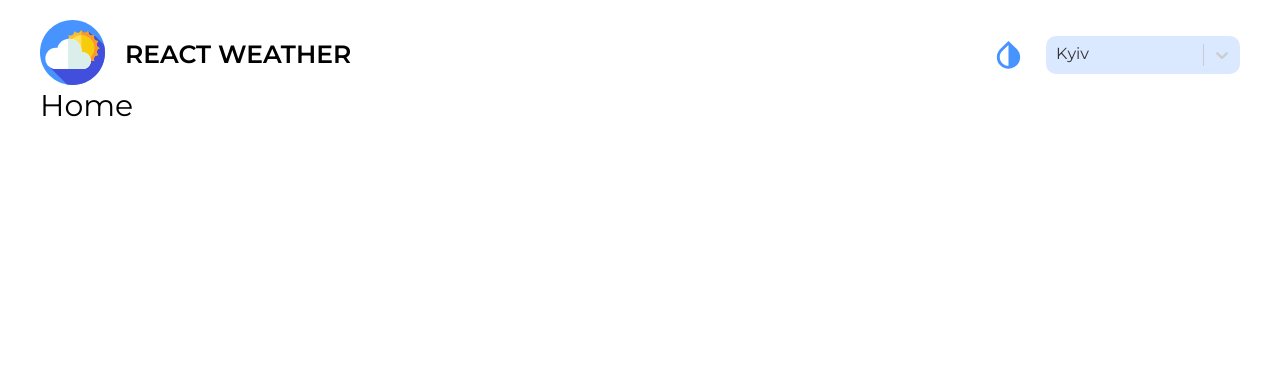
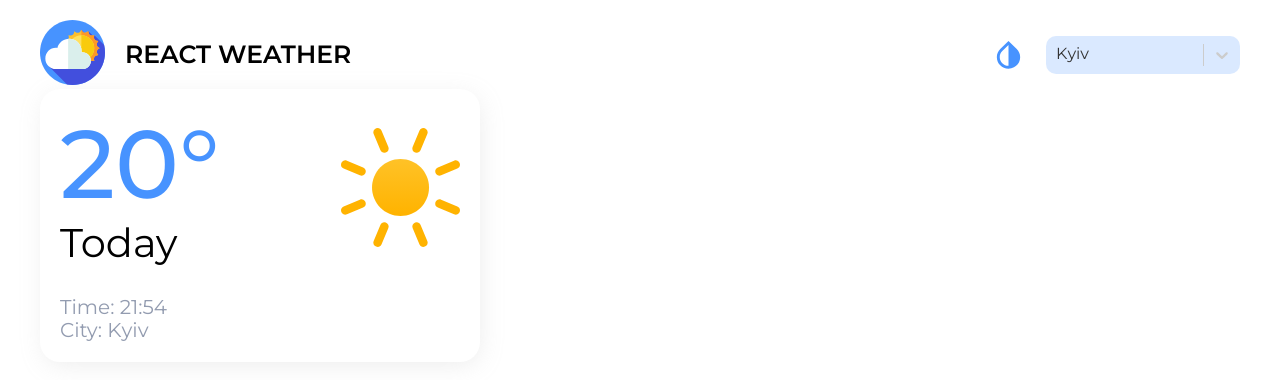
Before and after one commit to serhiyhvala/react-weather, a React (Create React App) app: page / in a window 1280 px wide. Shown: the top 380 px of the page. Built offline with nearby package versions, Linux system fonts and the light colour scheme.

Commit message:
CREATE: This Day Component

```diff
--- a/src/pages/Home/components/Home.tsx
+++ b/src/pages/Home/components/Home.tsx
@@ -1,9 +1,12 @@
 import React from 'react'
 import styles from './Home.module.scss'
+import { ThisDay } from './ThisDay/ThisDay'
 type Props = {}
 
 export const Home = (props: Props) => {
   return (
-    <div className={styles.home}>Home</div>
+    <div className={styles.home}>
+      <ThisDay/>
+    </div>
   )
 }
--- /dev/null
+++ b/src/pages/Home/components/ThisDay/ThisDay.module.scss
@@ -0,0 +1,39 @@
+@import '../../../../styles/variables.scss';
+
+.this_day {
+  padding: 20px;
+  max-width: 400px;
+  width: 100%;
+  background: $light-background;
+  box-shadow: $box-shadow;
+  border-radius: $border-radius;
+}
+
+.top_block {
+    display: flex;
+    justify-content: space-between;
+    align-items: center;
+    width: 100%;
+    margin-bottom: 30px;
+    svg {
+        width: 119px;
+        height: 119px;
+    }
+    .this_temp {
+        font-size: 96px;
+        font-weight: 500;
+        color: $primary-color;
+    }
+    .this_day_name {
+        font-size: 40px;
+        color: $light-color;
+    }
+}
+
+.bottom_block {
+    .this_time,
+    .this_city {
+        font-size: 20px;
+        color: $base-color;
+    }
+}
--- /dev/null
+++ b/src/pages/Home/components/ThisDay/ThisDay.tsx
@@ -0,0 +1,25 @@
+import React from 'react'
+import { GlobalSvgSelector } from '../../../../assets/icons/global/GlobalSvgSelector'
+import styles from './ThisDay.module.scss'
+
+type Props = {}
+
+export const ThisDay = (props: Props) => {
+  return (
+    <div className={styles.this_day}>
+      <div className={styles.top_block}>
+        <div className={styles.top_block_wrapper}>
+          <div className={styles.this_temp}>20°</div>
+          <div className={styles.this_day_name}>Today</div>
+        </div>
+        <GlobalSvgSelector id='sun'/>
+      </div>
+      <div className={styles.bottom_block}>
+        <div className={styles.this_time}>
+          Time: <span>21:54</span>
+        </div>
+        <div className={styles.this_city}>City: <span>Kyiv</span></div>
+      </div>
+    </div>
+  )
+}
--- a/src/styles/variables.scss
+++ b/src/styles/variables.scss
@@ -0,0 +1,6 @@
+$light-background: #fff;
+$box-shadow: 2px 5px 25px -3px rgba(180, 180, 180, 0.25);
+$border-radius: 20px;
+$primary-color: #4793ff;
+$light-color: #000;
+$base-color: #939cb0;
```
